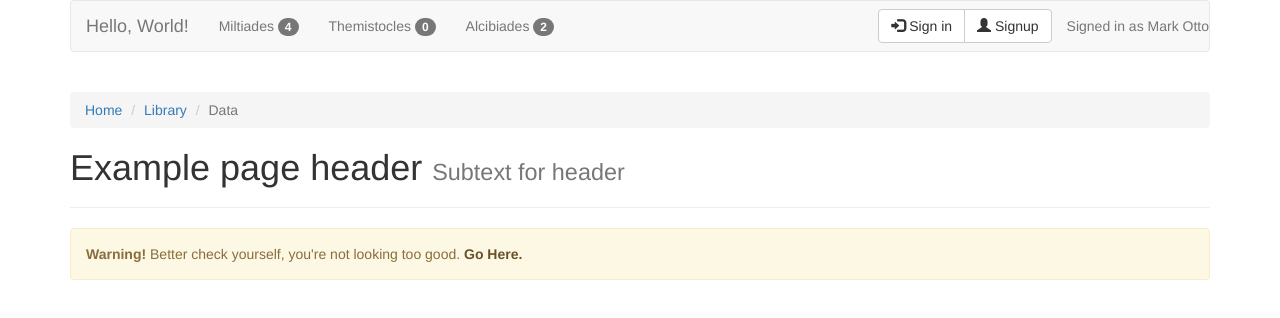
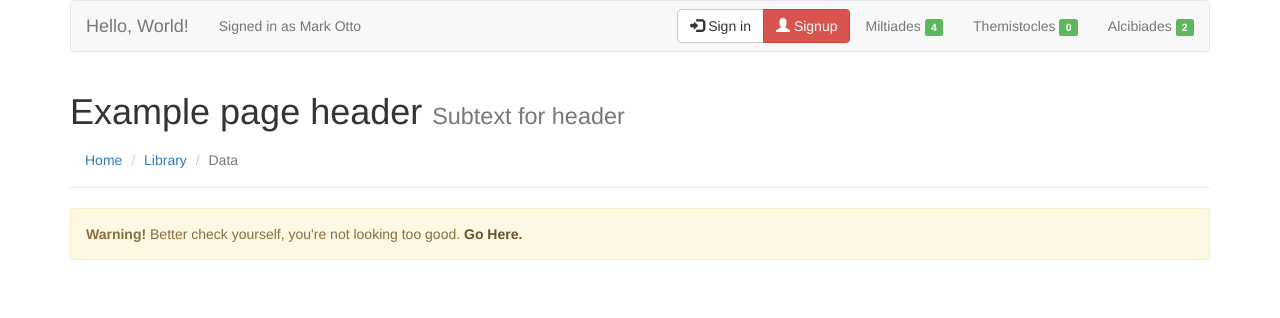
Before and after one commit to camjm/bootstrap-examples, a website: page index.html in a window 1280 px wide. Drawn offline with nearby package versions, Linux system fonts and the light colour scheme.

Commit message:
more stuff

```diff
--- a/index.html
+++ b/index.html
@@ -14,59 +14,57 @@
       <div class="navbar-header">
         <div class="navbar-brand">Hello, World!</div>
       </div>
-      <ul class="nav navbar-nav">
+      <p class="navbar-text">Signed in as <a href="#" class="navbar-link">Mark Otto</a></p>
+      <ul class="nav navbar-nav navbar-right">
+        <li role="presentation">
+          <div class="btn-group" role="group" aria-label="...">
+            <button type="button" class="btn btn-default navbar-btn">
+              <span class="glyphicon glyphicon-log-in"></span>
+              Sign in
+            </button>
+            <button type="button" class="btn btn-danger navbar-btn">
+              <span class="glyphicon glyphicon-user"></span>
+              Signup
+            </button>
+          </div>
+        </li>
         <li role="presentation">
           <a href="#">
             Miltiades
-            <span class="badge">4</span>
+            <span class="label label-success">4</span>
           </a>
         </li>
         <li role="presentation">
           <a href="#">
             Themistocles
-            <span class="badge">0</span>
+            <span class="label label-success">0</span>
           </a>
         </li>
         <li role="presentation">
           <a href="#">
             Alcibiades
-            <span class="badge">2</span>
+            <span class="label label-success">2</span>
           </a>
         </li>
       </ul>
-      <p class="navbar-text navbar-right">Signed in as <a href="#" class="navbar-link">Mark Otto</a></p>
-      <div class="btn-group navbar-right" role="group" aria-label="...">
-        <button type="button" class="btn btn-default navbar-btn">
-          <span class="glyphicon glyphicon-log-in"></span>
-          Sign in
-        </button>
-        <button type="button" class="btn btn-default navbar-btn">
-          <span class="glyphicon glyphicon-user"></span>
-          Signup
-        </button>
-      </div>
     </div>
   </nav>
 
-
-
-  <div class="page-header"><ol class="breadcrumb breadcrumb-inverse">
-    <li><a href="#">Home</a></li>
-    <li><a href="#">Library</a></li>
-    <li class="active">Data</li>
-  </ol>
+  <div class="page-header">
     <h1>Example page header
       <small>Subtext for header</small>
     </h1>
+    <ol style="background-color: rgba(0, 0, 0, 0); margin-bottom: 0px;" class="breadcrumb breadcrumb-inverse">
+      <li><a href="#">Home</a></li>
+      <li><a href="#">Library</a></li>
+      <li class="active">Data</li>
+    </ol>
   </div>
 
   <div class="alert alert-warning" role="alert">
-    <strong>Warning!</strong>
-    Better check yourself, you're not looking too good.
+    <strong>Warning!</strong> Better check yourself, you're not looking too good.
     <a href="#" class="alert-link">Go Here.</a>
   </div>
-
-
 
 </body>
 
```
